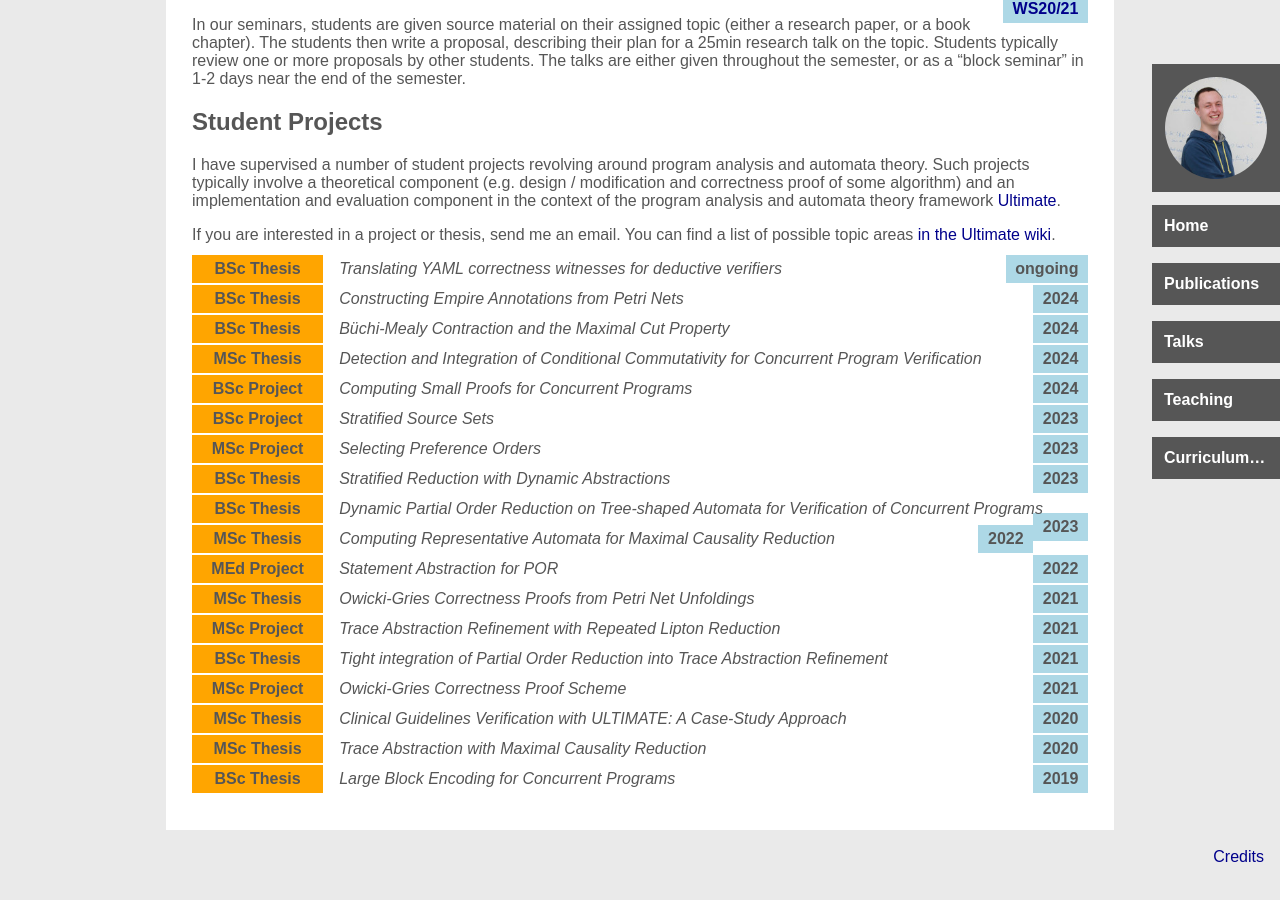
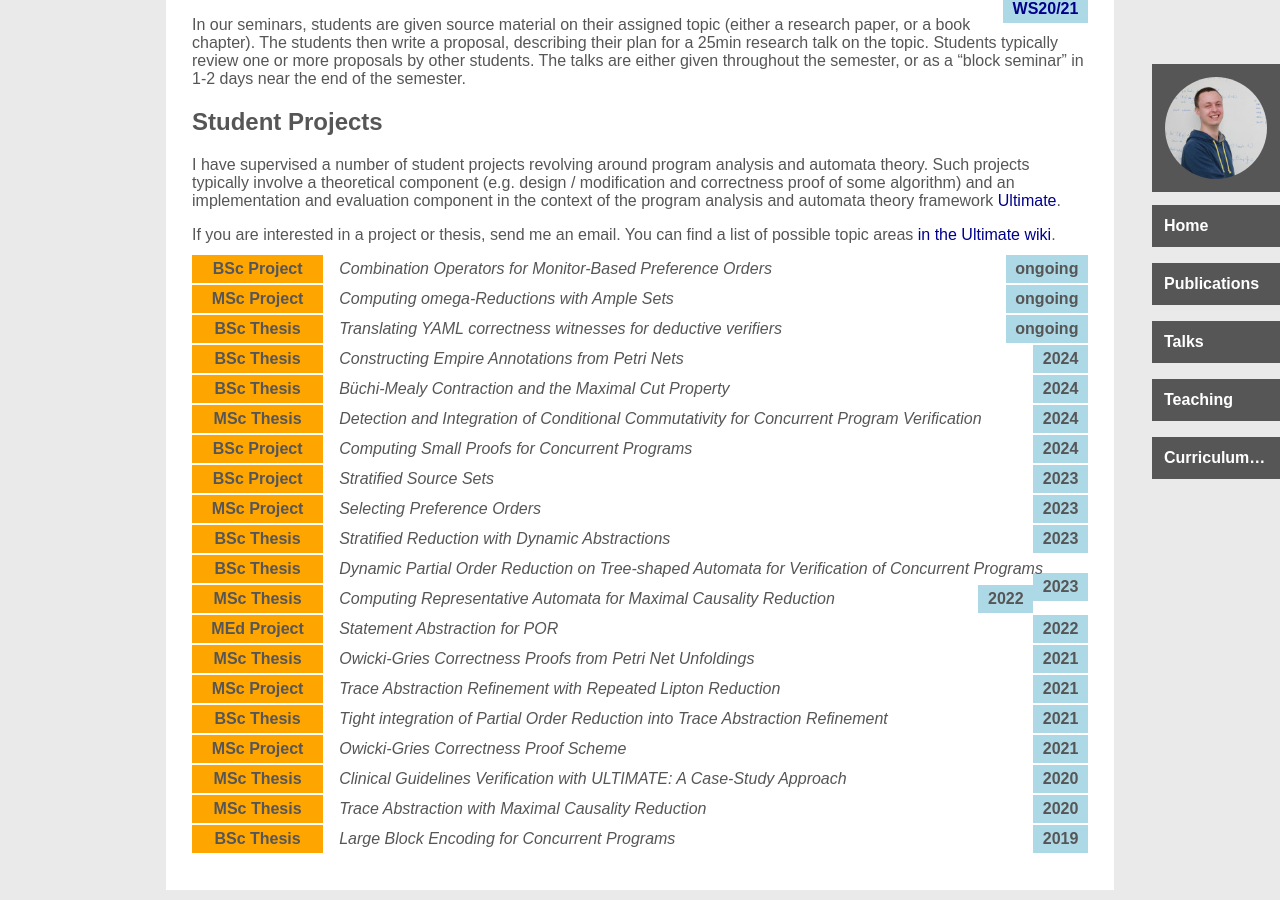
Before and after one commit to maul-esel/personal-website, a Jekyll site: the page built from teaching.markdown, in a window 1280 px wide and 900 px high, scrolled down 889 px. Built offline with Jekyll 4.4.1, drawn with Linux system fonts in a browser that asks for light colours; before the commit the page ends 1759 px from its top, so only the background shows below that.

Commit message:
update projects

```diff
--- a/_data/projects.yml
+++ b/_data/projects.yml
@@ -1,3 +1,9 @@
+- name: Combination Operators for Monitor-Based Preference Orders
+  type: BSc Project
+  year: ongoing
+- name: Computing omega-Reductions with Ample Sets
+  type: MSc Project
+  year: ongoing
 - name: Translating YAML correctness witnesses for deductive verifiers
   type: BSc Thesis
   year: ongoing
```
